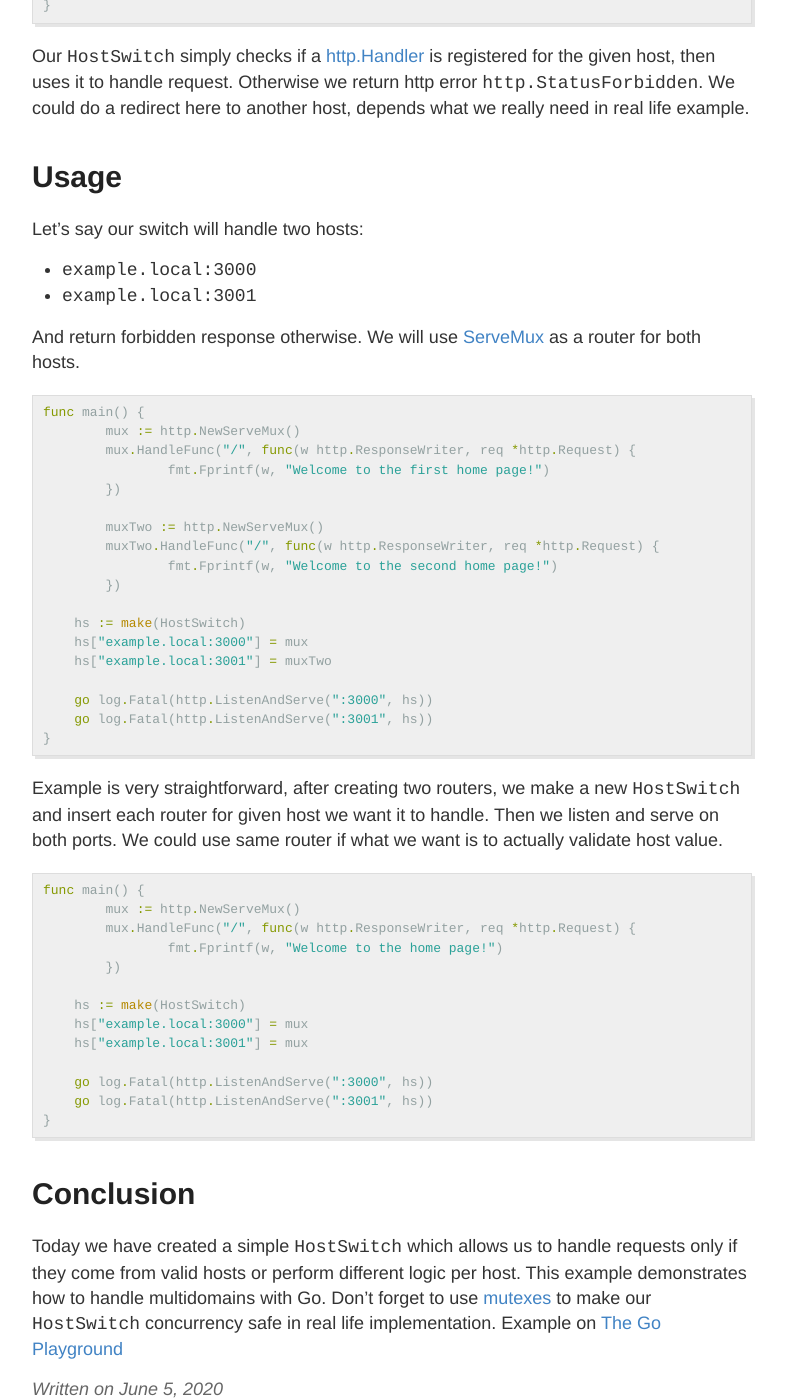
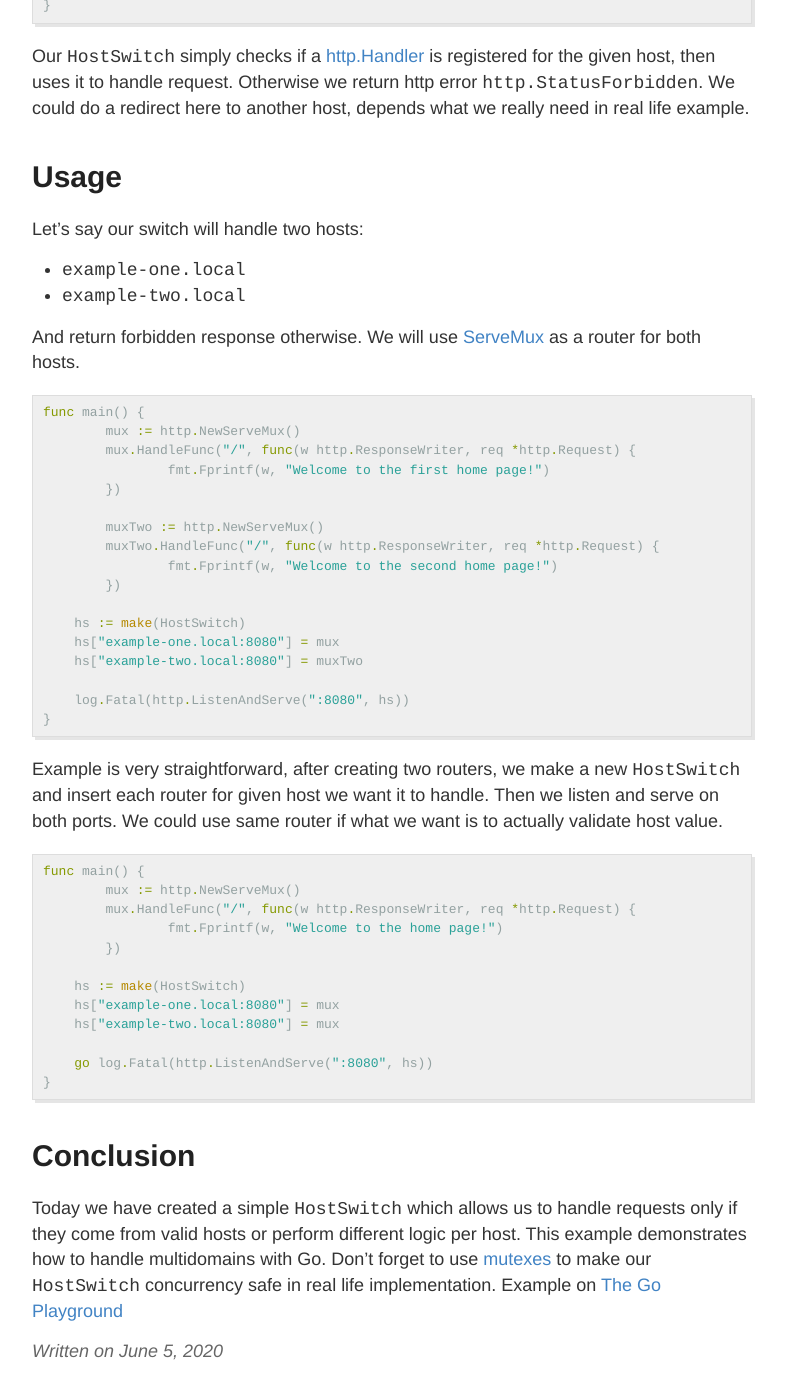
Before and after one commit to vardius/vardius.github.io, a Jekyll site: the page built from _posts/2020-6-05-go-multidomain-host-switch.md, in a window 1280 px wide and 1400 px high, scrolled down 926 px. Shown: the whole window, without its empty margins (248-1034 px from the left). Built offline with Jekyll 4.4.1, drawn with Linux system fonts in a browser that asks for light colours; comment, search, counter and statistics services are not loaded.

Commit message:
Update snippets

````diff
--- a/_posts/2020-6-05-go-multidomain-host-switch.md
+++ b/_posts/2020-6-05-go-multidomain-host-switch.md
@@ -38,8 +38,8 @@ Our `HostSwitch` simply checks if a [http.Handler](https://golang.org/pkg/net/ht
 # Usage
 
 Let's say our switch will handle two hosts:
-- `example.local:3000`
-- `example.local:3001`
+- `example-one.local`
+- `example-two.local`
 
 And return forbidden response otherwise. We will use [ServeMux](https://golang.org/pkg/net/http/#ServeMux) as a router for both hosts.
 
@@ -56,11 +56,10 @@ func main() {
 	})
 
     hs := make(HostSwitch)
-    hs["example.local:3000"] = mux
-    hs["example.local:3001"] = muxTwo
+    hs["example-one.local:8080"] = mux
+    hs["example-two.local:8080"] = muxTwo
 
-    go log.Fatal(http.ListenAndServe(":3000", hs))
-    go log.Fatal(http.ListenAndServe(":3001", hs))
+    log.Fatal(http.ListenAndServe(":8080", hs))
 }
 ```
 
@@ -75,14 +74,13 @@ func main() {
 	})
 
     hs := make(HostSwitch)
-    hs["example.local:3000"] = mux
-    hs["example.local:3001"] = mux
+    hs["example-one.local:8080"] = mux
+    hs["example-two.local:8080"] = mux
 
-    go log.Fatal(http.ListenAndServe(":3000", hs))
-    go log.Fatal(http.ListenAndServe(":3001", hs))
+    go log.Fatal(http.ListenAndServe(":8080", hs))
 }
 ```
 
 # Conclusion
 
-Today we have created a simple `HostSwitch` which allows us to handle requests only if they come from valid hosts or perform different logic per host. This example demonstrates how to handle multidomains with Go. Don't forget to use [mutexes](https://golang.org/pkg/sync/#Mutex) to make our `HostSwitch` concurrency safe in real life implementation. Example on [The Go Playground](https://play.golang.org/p/VzzbzO2GZnG)
+Today we have created a simple `HostSwitch` which allows us to handle requests only if they come from valid hosts or perform different logic per host. This example demonstrates how to handle multidomains with Go. Don't forget to use [mutexes](https://golang.org/pkg/sync/#Mutex) to make our `HostSwitch` concurrency safe in real life implementation. Example on [The Go Playground](https://play.golang.org/p/bMbKPGE7LhT)
````
